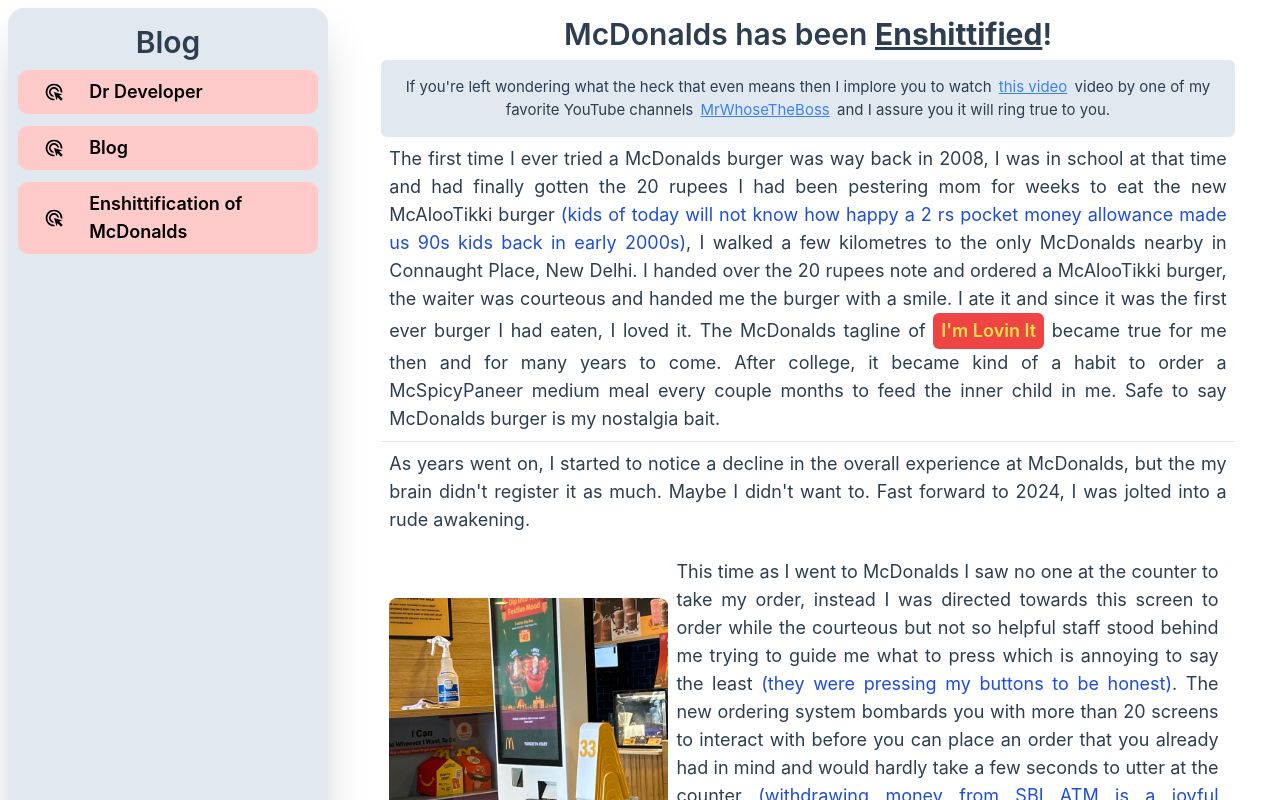
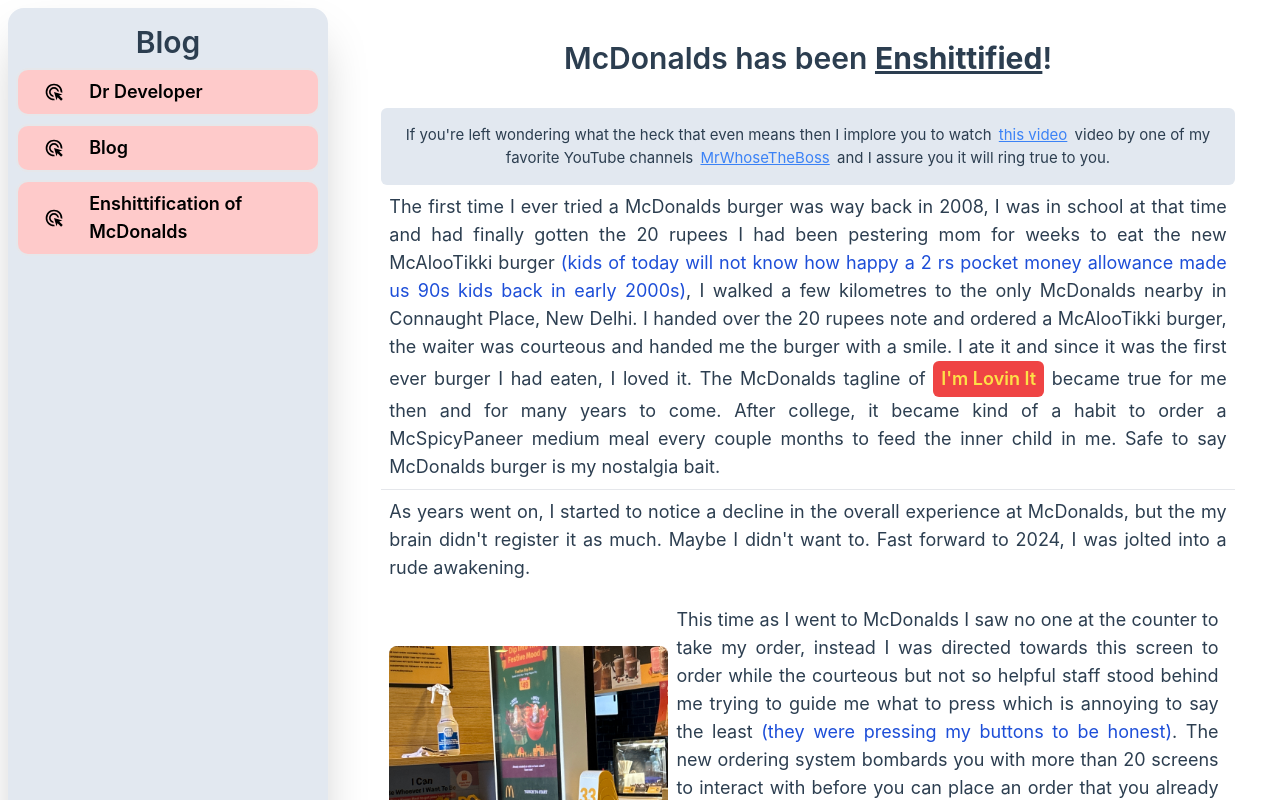
Before and after one commit to SailendraDarbha94/docsmart, a Vue app: page /mc-donalds-shall-not-pass in a window 1280 px wide. Shown: the top 800 px of the page. Built offline with nearby package versions, Linux system fonts and the light colour scheme.

Commit message:
further bugfixes

```diff
--- a/src/components/BottomNavbar.vue
+++ b/src/components/BottomNavbar.vue
@@ -15,7 +15,7 @@
 
 <template>
   <div
-    class="bg-slate-400 text-black fixed bottom-0 left-0 w-full transition-height duration-300 md:hidden"
+    class="bg-slate-400 text-black fixed bottom-0 left-0 w-full transition-height duration-300 lg:hidden"
     :class="navbar"
   >
     <span
--- a/src/views/BlogView.vue
+++ b/src/views/BlogView.vue
@@ -6,13 +6,13 @@
 <template>
   <div class="flex flex-wrap w-screen h-full">
     <div
-      class="hidden md:block w-3/12 bg-slate-200 dark:bg-transparent dark:border-slate-200 dark:border-2 m-2 rounded-2xl shadow-2xl"
+      class="hidden lg:block w-3/12 bg-slate-200 dark:bg-transparent dark:border-slate-200 dark:border-2 m-2 rounded-2xl shadow-2xl"
     >
       <h1 class="text-center mt-4 font-semibold text-3xl dark:text-slate-200">Blog</h1>
       <BlogLink link="/" title="Dr Developer" />
       <BlogLink link="/mc-donalds-shall-not-pass" title="Enshittification of McDonalds" />
     </div>
-    <div class=" w-full md:w-8/12 mx-auto mt-2">
+    <div class=" w-full md:w-8/12 mx-auto mt-4 mb-24">
       <h1 class="p-2 my-6 font-semibold text-3xl text-center underline">
         Why write a blog in the age of ChatGPT ?
       </h1>
--- a/src/views/HomeView.vue
+++ b/src/views/HomeView.vue
@@ -22,7 +22,7 @@
     <div class="w-full md:w-1/2">
       <HomeNav @home="showHome" @projects="showProjects" />
     </div>
-      <div v-if="home" class="w-full md:w-1/2 mr-4">
+      <div v-if="home" class="w-full md:w-1/2">
         <TheWelcome />
       </div>
       <div v-if="projects" class="w-full md:w-1/2">
--- a/src/views/MCDBlogView.vue
+++ b/src/views/MCDBlogView.vue
@@ -5,9 +5,9 @@
 </script>
 
 <template>
-  <div class="flex flex-wrap w-screen h-full mb-10">
+  <div class="flex flex-wrap w-screen h-full mb-24">
     <div
-      class="hidden md:block w-3/12 bg-slate-200 dark:bg-transparent dark:border-slate-200 dark:border-2 m-2 rounded-2xl shadow-2xl"
+      class="hidden lg:block w-3/12 bg-slate-200 dark:bg-transparent dark:border-slate-200 dark:border-2 m-2 rounded-2xl shadow-2xl"
     >
       <h1 class="text-center mt-4 font-semibold text-3xl dark:text-slate-200">Blog</h1>
       <BlogLink link="/" title="Dr Developer" />
@@ -15,7 +15,7 @@
       <BlogLink link="/mc-donalds-shall-not-pass" title="Enshittification of McDonalds" />
     </div>
     <div class="w-full md:w-8/12 mx-auto mt-2 mb-14">
-      <h1 class="p-4 md:p-2 font-semibold text-3xl text-center rounded-md">
+      <h1 class="p-2 my-6 font-semibold text-3xl text-center rounded-md">
         McDonalds has been <span class="inline underline font-bold">Enshittified</span>!
       </h1>
       <p class="bg-slate-200 p-4 text-center rounded-md dark:bg-slate-600">
```
